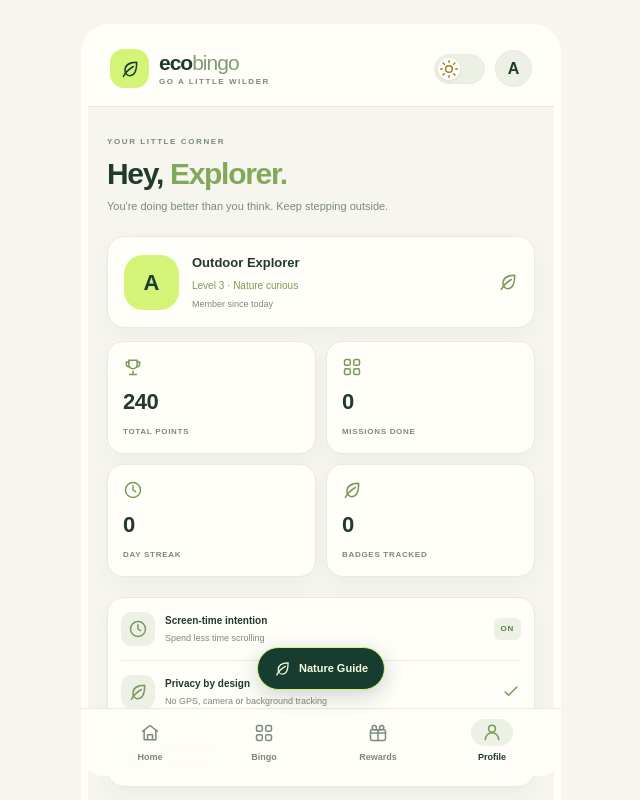
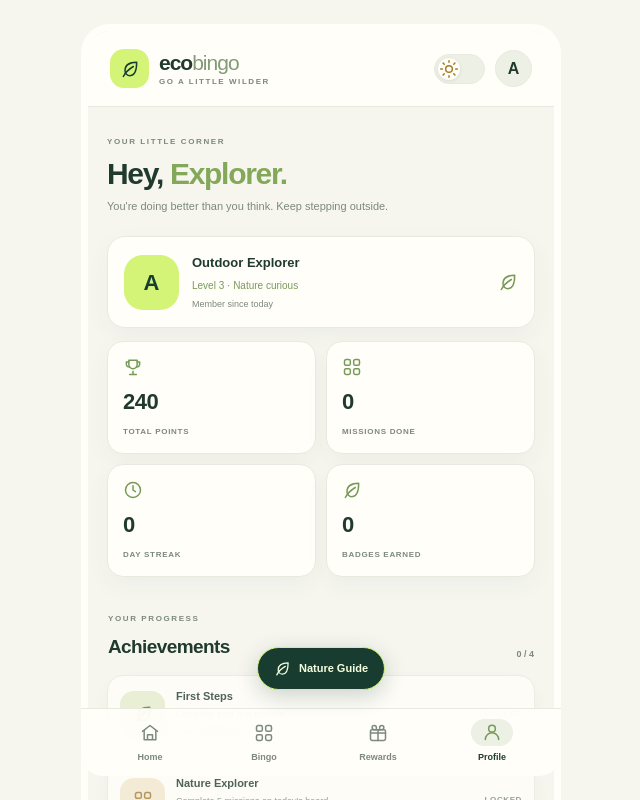
Before and after one commit to aayushmalve/ecobingo, a Next.js app: page / in a window 1280 px wide. Both pictures are taken after a click on the button "Profile". Shown: the top 800 px of the page, without its empty margins (319-959 px from the left). Built offline with nearby package versions, Linux system fonts and the light colour scheme.

Commit message:
Add progress-based achievements and badges

```diff
--- a/src/app/page.tsx
+++ b/src/app/page.tsx
@@ -188,6 +188,37 @@ export default function Home() {
     return count;
   })();
 
+  const achievements = [
+    {
+      id: "first-steps",
+      title: "First Steps",
+      description: "Complete your first mission.",
+      earned: activityDates.length > 0,
+      icon: "leaf",
+    },
+    {
+      id: "nature-explorer",
+      title: "Nature Explorer",
+      description: "Complete 5 missions on today's board.",
+      earned: completed.length >= 5,
+      icon: "grid",
+    },
+    {
+      id: "eco-champion",
+      title: "Eco Champion",
+      description: "Earn 500 total points.",
+      earned: points >= 500,
+      icon: "trophy",
+    },
+    {
+      id: "habit-builder",
+      title: "Habit Builder",
+      description: "Reach a 3-day streak.",
+      earned: currentStreak >= 3,
+      icon: "clock",
+    },
+  ];
+
   function notify(message: string) {
     setToast(message);
     window.setTimeout(() => setToast(""), 2100);
@@ -312,7 +343,9 @@ export default function Home() {
         {tab === "Profile" && <section className="page-content" key="profile">
           <span className="eyebrow muted">YOUR LITTLE CORNER</span><h1 className="page-title">Hey, <span>Explorer.</span></h1><p className="page-subtitle">You're doing better than you think. Keep stepping outside.</p>
           <div className="profile-card"><div className="profile-avatar">A</div><div><strong>Outdoor Explorer</strong><span>Level 3 · Nature curious</span><small>Member since today</small></div><span className="profile-leaf"><Icon name="leaf" /></span></div>
-          <div className="stat-grid"><div className="stat-card"><Icon name="trophy" /><strong>{points}</strong><span>TOTAL POINTS</span></div><div className="stat-card"><Icon name="grid" /><strong>{completed.length}</strong><span>MISSIONS DONE</span></div><div className="stat-card"><Icon name="clock" /><strong>{currentStreak}</strong><span>DAY STREAK</span></div><div className="stat-card"><Icon name="leaf" /><strong>0</strong><span>BADGES TRACKED</span></div></div>
+          <div className="stat-grid"><div className="stat-card"><Icon name="trophy" /><strong>{points}</strong><span>TOTAL POINTS</span></div><div className="stat-card"><Icon name="grid" /><strong>{completed.length}</strong><span>MISSIONS DONE</span></div><div className="stat-card"><Icon name="clock" /><strong>{currentStreak}</strong><span>DAY STREAK</span></div><div className="stat-card"><Icon name="leaf" /><strong>{achievements.filter((achievement) => achievement.earned).length}</strong><span>BADGES EARNED</span></div></div>
+          <div className="section-heading"><div><span className="eyebrow muted">YOUR PROGRESS</span><h2>Achievements</h2></div><span className="small-count">{achievements.filter((achievement) => achievement.earned).length} / {achievements.length}</span></div>
+          <div className="reward-list">{achievements.map((achievement, index) => <div className={`reward-row ${!achievement.earned ? "reward-locked" : ""}`} key={achievement.id}><div className={`reward-icon reward-${index % 3}`}><Icon name={achievement.icon} /></div><div className="reward-copy"><strong>{achievement.title}</strong><small>{achievement.description}</small><span>{achievement.earned ? "Achievement unlocked" : "Keep exploring to unlock"}</span></div><span className={achievement.earned ? "unlocked" : "locked-label"}>{achievement.earned ? "EARNED" : "LOCKED"}</span></div>)}</div>
           <div className="settings-list"><div><span className="setting-icon"><Icon name="clock" /></span><span><strong>Screen-time intention</strong><small>Spend less time scrolling</small></span><span className="setting-tag">ON</span></div><div><span className="setting-icon"><Icon name="leaf" /></span><span><strong>Privacy by design</strong><small>No GPS, camera or background tracking</small></span><Icon name="check" /></div><button className="settings-theme" onClick={() => setTheme(theme === "light" ? "dark" : "light")}><span className="setting-icon"><Icon name={theme === "light" ? "moon" : "sun"} /></span><span><strong>{theme === "light" ? "Dark mode" : "Light mode"}</strong><small>Change the look of EcoBingo</small></span><span className={`switch ${theme === "dark" ? "switch-on" : ""}`}><span /></span></button></div>
           <p className="micro-note">EcoBingo is a little nudge to enjoy the world beyond your screen.</p>
         </section>}
```
